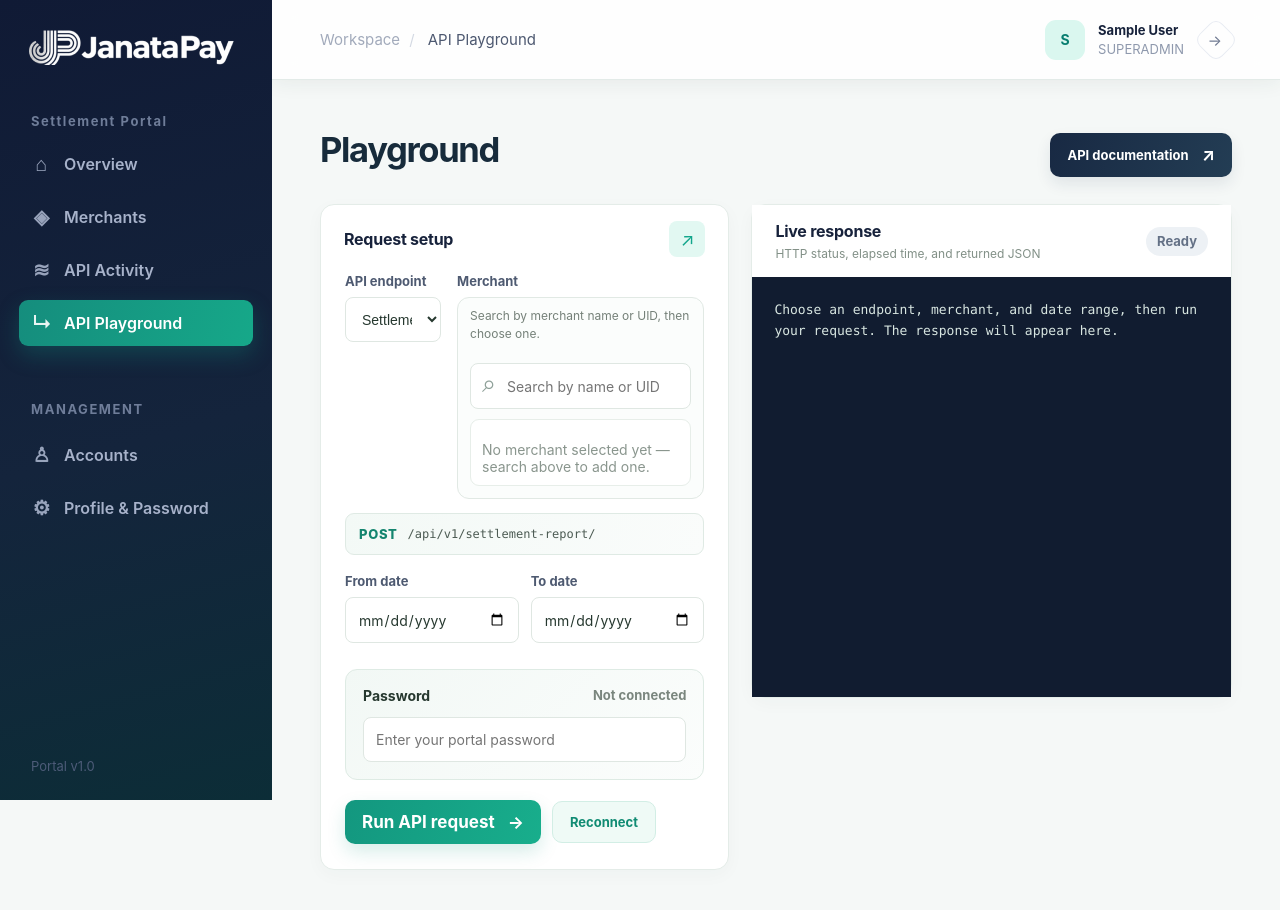
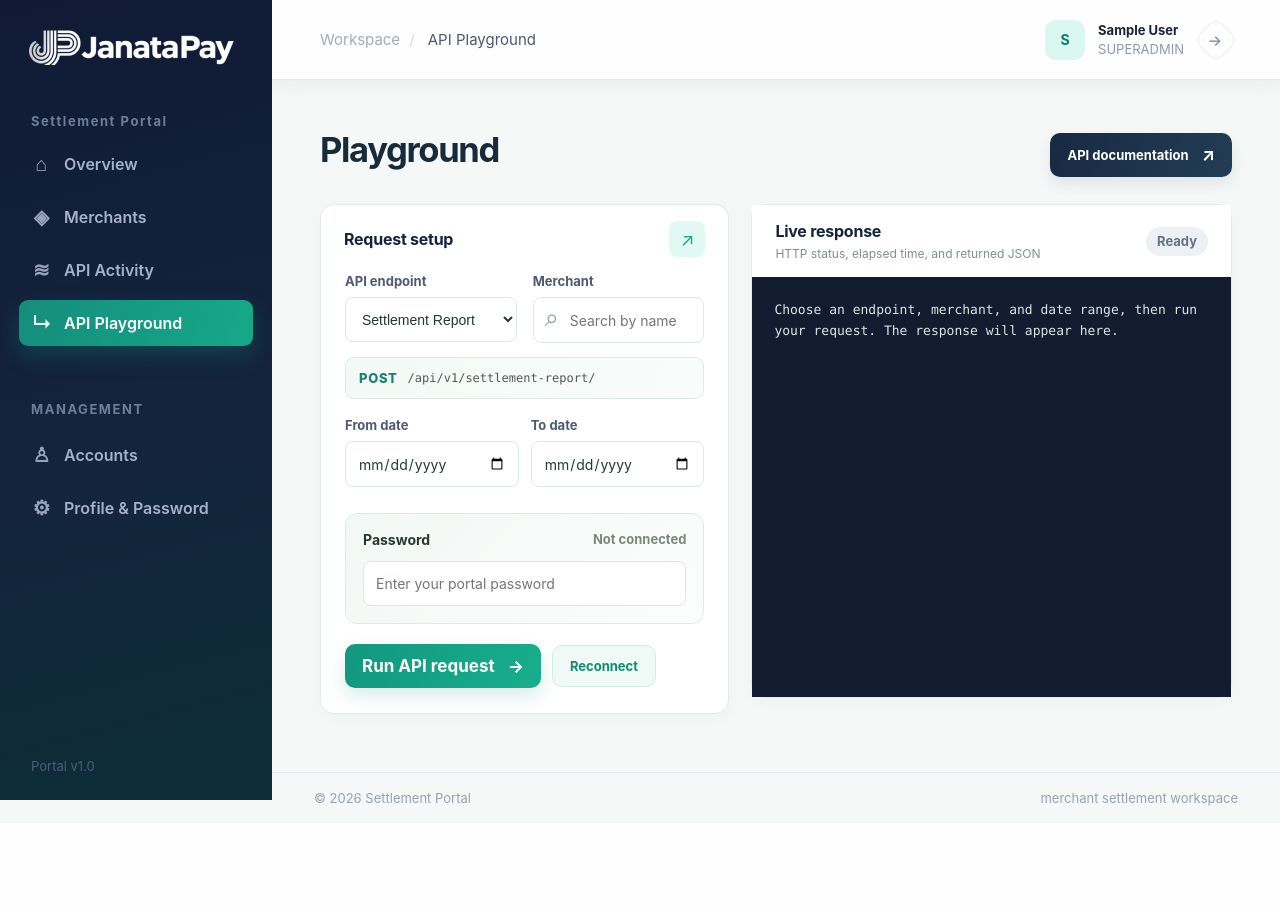
Before and after one commit to busypranta/settlement_api, a Django app: page /portal/playground/ in a window 1280 px wide. Shown: the top 910 px of the page. After the commit the page ends 806 px from the top, so only its background shows below. Run offline with Django 5.2, Linux system fonts and the light colour scheme; a user stored in the database is signed in; tables that the repository leaves empty hold one stand-in row (values such as "Sample post").

Commit message:
small fix

```diff
--- a/static/portal/portal.css
+++ b/static/portal/portal.css
@@ -235,6 +235,7 @@ th { padding: 15px 18px; font-size: 13px; letter-spacing: .7px; }
 .playground-response { min-width: 0; }
 .playground-form { padding: 0px 24px 25px; }
 .playground-form-row { display: flex; gap: 1rem; }
+.playground-form-row > .form-field { flex: 1 1 0; min-width: 0; }
 .playground-form .form-control { width: 100%; min-height: 45px; border: 1px solid #dfe6e1; padding: 10px 12px; background: var(--panel); color: #26382f; font-size: 14px; }
 .playground-form select[multiple] { min-height: 142px; padding: 8px; }
 .playground-form option { padding: 7px; }
@@ -683,6 +684,9 @@ body { font-size: 16px; }
   .merchant-picker-actions button { padding-inline: 5px; font-size: 13px; }
   .merchant-picker-status { line-height: 1.5; }
 }
+.merchant-picker-single { display: block; padding: 0; border: 0; background: transparent; }
+.merchant-picker-single .merchant-picker-help,
+.merchant-picker-single .merchant-picker-selection { display: none; }
 /* Account detail workspace */
 .account-detail-heading .heading-actions { display: flex; align-items: center; gap: 10px; flex-wrap: wrap; justify-content: flex-end; }
 .account-status-pill { font-size: 12px; padding: 7px 12px; }
--- a/templates/portal/base.html
+++ b/templates/portal/base.html
@@ -427,15 +427,22 @@
       const syncSelection = () => {
         hidden.value = Array.from(selected.keys()).join(',');
         if (count) count.textContent = `${selected.size} selected`;
+        if (singleSelect) {
+          const selectedMerchant = selected.size ? Array.from(selected.values())[0] : null;
+          input.value = selectedMerchant ? selectedMerchant.label : '';
+          input.setAttribute('aria-label', selectedMerchant
+            ? `Selected merchant: ${selectedMerchant.name}`
+            : 'Search merchants by name or UID');
+        }
         if (selected.size === 0) {
           selectedBox.replaceChildren();
           const hint = document.createElement('span');
           hint.className = 'merchant-picker-hint';
           hint.textContent = singleSelect
-            ? 'No merchant selected yet — search above to add one.'
+            ? 'No merchant selected yet.'
             : isLocal
-              ? 'No merchants selected yet — choose one or more below.'
-              : 'No merchants selected yet — search above to add one or more.';
+              ? 'No merchants selected yet'
+              : 'No merchants selected yet';
           selectedBox.append(hint);
           if (required) input.setCustomValidity(validationMessage);
         } else {
@@ -468,7 +475,6 @@
           if (singleSelect) {
             selected.clear();
             selected.set(value, merchantFromOption(option));
-            input.value = '';
             closeList();
           } else if (selected.has(value)) {
             selected.delete(value);
@@ -604,7 +610,16 @@
       } else {
         load({ init: true });
       }
-      input.addEventListener('focus', openList);
+      input.addEventListener('focus', () => {
+        if (singleSelect && selected.size && input.value) input.select();
+        openList();
+      });
+      input.addEventListener('blur', () => {
+        if (!singleSelect) return;
+        const selectedMerchant = selected.size ? Array.from(selected.values())[0] : null;
+        const selectedLabel = selectedMerchant ? selectedMerchant.label : '';
+        if (input.value !== selectedLabel) input.value = selectedLabel;
+      });
       input.addEventListener('input', () => {
         if (isLocal) {
           applyLocalSearch();
--- a/templates/portal/includes/merchant_picker.html
+++ b/templates/portal/includes/merchant_picker.html
@@ -2,7 +2,7 @@
   {% if help_text %}<p class="merchant-picker-help">{{ help_text }}</p>{% endif %}
   <div class="merchant-picker-search-wrap">
     <span class="merchant-picker-search-icon" aria-hidden="true">⌕</span>
-    <input id="{{ picker_id }}-search" class="form-control merchant-picker-search" data-merchant-picker-search type="search" placeholder="{{ search_placeholder|default:'Search merchants by name or UID' }}" autocomplete="off" role="combobox" aria-autocomplete="list" aria-expanded="{% if local_merchants %}true{% else %}false{% endif %}" aria-controls="{{ picker_id }}-options">
+    <input id="{{ picker_id }}-search" class="form-control merchant-picker-search" data-merchant-picker-search type="search" placeholder="{{ search_placeholder|default:'Search merchants by name or UID' }}" role="combobox" aria-autocomplete="list" aria-expanded="{% if local_merchants %}true{% else %}false{% endif %}" aria-controls="{{ picker_id }}-options" aria-activedescendant="" aria-label="Search merchants" autocomplete="one-time-code" />
   </div>
   {% if local_merchants or show_bulk_actions %}
     <div class="merchant-picker-toolbar">
@@ -12,11 +12,11 @@
       </div>
     </div>
   {% endif %}
-  <input type="hidden" id="{{ picker_id }}-input" name="{{ input_name|default:'merchants' }}" value="" data-merchant-picker-input>
+  <input type="hidden" id="{{ picker_id }}-input" name="{{ input_name|default:'merchants' }}" value="" data-merchant-picker-input autocomplete="one-time-code">
   <div class="merchant-picker-options" data-merchant-picker-options id="{{ picker_id }}-options" role="listbox" aria-live="polite"{% if not local_merchants %} hidden{% endif %}>
     {% for merchant in local_merchants %}
       <button type="button" class="merchant-picker-option" role="option" aria-selected="false" data-merchant-option data-merchant-id="{{ merchant.pk }}" data-merchant-value="{{ merchant.merchant_uid }}" data-merchant-name="{{ merchant.merchant_name }}" data-merchant-uid="{{ merchant.merchant_uid }}" data-label="{{ merchant.merchant_name }} · {{ merchant.merchant_uid }}" data-assigned="false">
-        <span class="merchant-picker-copy"><strong>{{ merchant.merchant_name }}</strong><small>{{ merchant.merchant_uid }}</small></span>
+        <span class="merchant-picker-copy"><strong>{{ merchant.merchant_name }}</strong></span>
       </button>
     {% endfor %}
   </div>
@@ -27,7 +27,7 @@
   <div class="merchant-picker-selection">
     {% if local_merchants %}<strong id="{{ picker_id }}-selection-count" data-merchant-picker-count aria-live="polite">0 selected</strong>{% endif %}
     <div class="merchant-picker-selected" data-merchant-picker-selected aria-live="polite">
-      <span class="merchant-picker-hint">No merchants selected yet — search above to add one or more.</span>
+      <span class="merchant-picker-hint">No merchants selected yet.</span>
     </div>
   </div>
 </div>
--- a/templates/portal/playground.html
+++ b/templates/portal/playground.html
@@ -33,7 +33,7 @@
 
             <div class="form-field" id="single-merchant-field">
               <label for="playground-single-search">Merchant</label>
-              {% include "portal/includes/merchant_picker.html" with picker_id="playground-single" options_url=playground_merchant_options_url input_name="playground_merchant" single_select=True value_field="uid" help_text="Search by merchant name or UID, then choose one." search_placeholder="Search by name or UID" %}
+              {% include "portal/includes/merchant_picker.html" with picker_id="playground-single" options_url=playground_merchant_options_url input_name="playground_merchant" single_select=True value_field="uid" search_placeholder="Search by name or UID" %}
             </div>
           </div>
           <div class="playground-route">
```
Also changed, not shown: AGENTS.md (+3 -2 lines).
